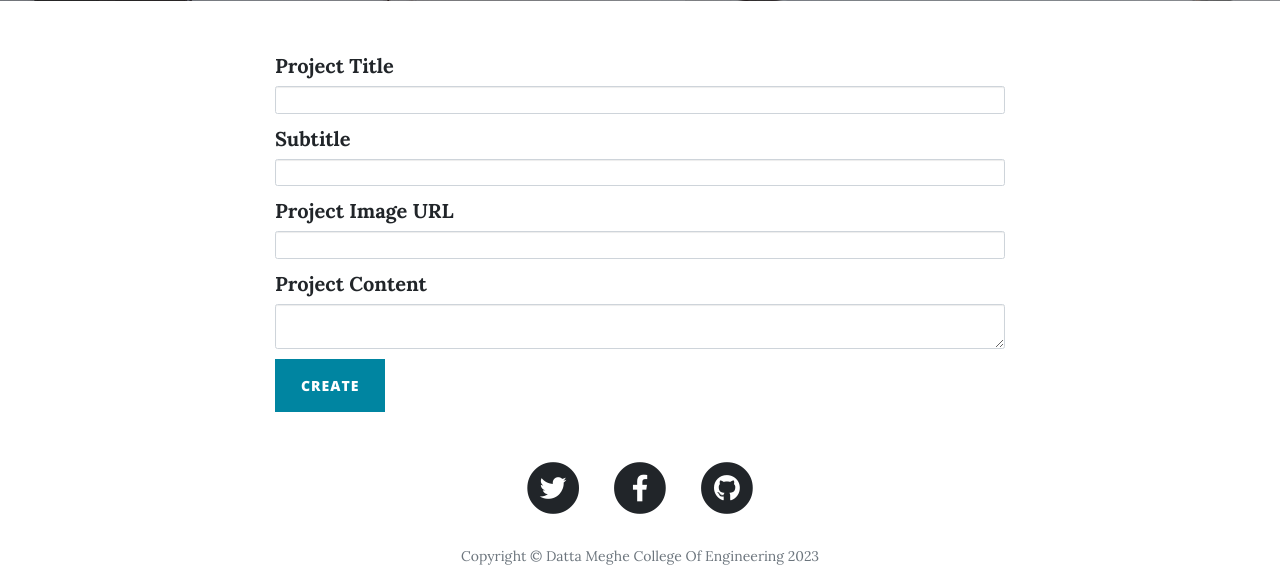
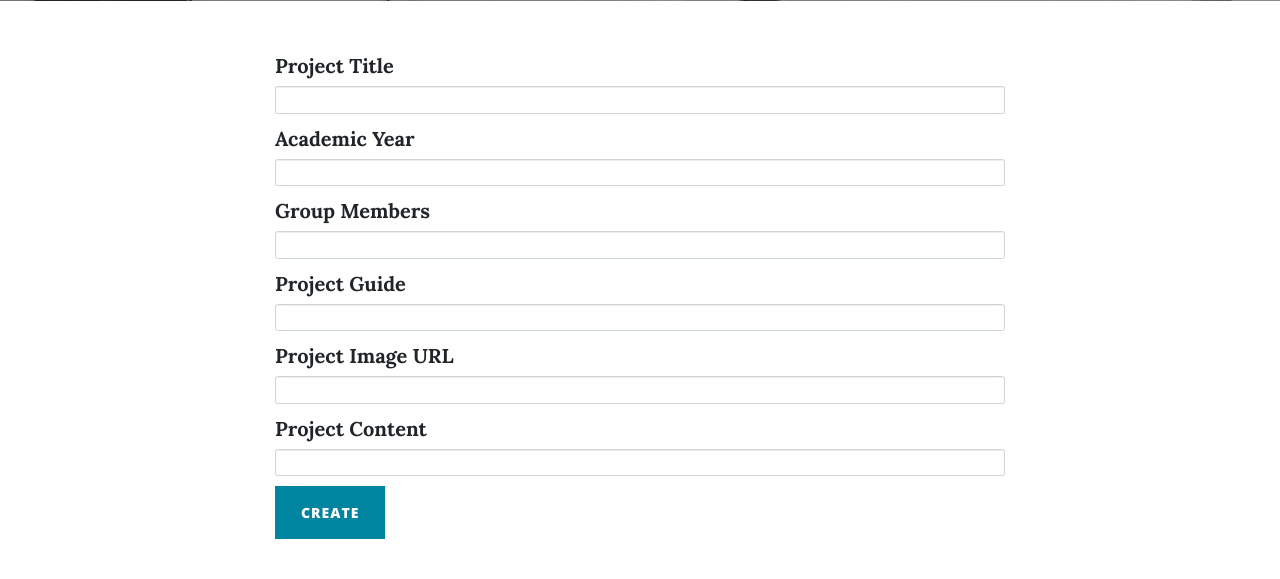
Before and after one commit to Vinay0022/E-campus, a Flask app: page /new-post in a window 1280 px wide. Shown: the part 531-1110 px from the top of the page. Run offline with Flask 2, Linux system fonts and the light colour scheme; some libraries are stand-ins or nearby versions.

Commit message:
Added input field for guide and members

```diff
--- a/app.py
+++ b/app.py
@@ -23,9 +23,9 @@ ckeditor = CKEditor(app)
 Bootstrap(app)
 
 ##CONNECT TO DB
-#app.config['SQLALCHEMY_DATABASE_URI'] = 'sqlite:///campus.db'
+app.config['SQLALCHEMY_DATABASE_URI'] = 'sqlite:///campus.db'
 #postgres://e_campus_nysh_user:DfhzcNtiUoNGaaDWJomXeTYFfoAymq4X@dpg-cftne69a6gdotcfm7p0g-a.oregon-postgres.render.com/e_campus_nysh
-app.config['SQLALCHEMY_DATABASE_URI'] = os.environ.get("DATABASE_URL")
+#app.config['SQLALCHEMY_DATABASE_URI'] = os.environ.get("DATABASE_URL")
 
 app.config['SQLALCHEMY_TRACK_MODIFICATIONS'] = False
 db = SQLAlchemy(app)
@@ -65,6 +65,8 @@ class BlogPost(db.Model):
     author_id = db.Column(db.Integer, db.ForeignKey("users.id"))
     title = db.Column(db.String(250), unique=True, nullable=False)
     subtitle = db.Column(db.String(250), nullable=False)
+    group = db.Column(db.String(250), unique=True, nullable=False)
+    guide = db.Column(db.String(250), nullable=False)
     date = db.Column(db.String(250), nullable=False)
     body = db.Column(db.Text, nullable=False)
     img_url = db.Column(db.String(250), nullable=False)
@@ -234,6 +236,8 @@ def add_new_post():
         new_post = BlogPost(
             title=form.title.data,
             subtitle=form.subtitle.data,
+            group=form.group.data,
+            guide=form.guide.data,
             body=form.body.data,
             img_url=form.img_url.data,
             author=current_user,
@@ -251,6 +255,8 @@ def edit_post(post_id):
     edit_form = CreateEventForm(
         title=post.title,
         subtitle=post.subtitle,
+        group=post.group,
+        guide=post.guide,
         img_url=post.img_url,
         author=current_user,
         body=post.body
@@ -258,6 +264,8 @@ def edit_post(post_id):
     if edit_form.validate_on_submit():
         post.title = edit_form.title.data
         post.subtitle = edit_form.subtitle.data
+        post.group = edit_form.group.data
+        post.guide = edit_form.guide.data
         post.img_url = edit_form.img_url.data
         post.body = edit_form.body.data
         db.session.commit()
--- a/forms.py
+++ b/forms.py
@@ -1,15 +1,17 @@
 from flask_wtf import FlaskForm
 from wtforms import StringField, SubmitField, PasswordField, SelectField, IntegerField
 from wtforms.validators import DataRequired, URL
-from flask_ckeditor import CKEditorField
+#from flask_ckeditor import CKEditorField
 
 
 ##WTForm
 class CreateEventForm(FlaskForm):
     title = StringField("Project Title", validators=[DataRequired()])
-    subtitle = StringField("Subtitle", validators=[DataRequired()])
+    subtitle = StringField("Academic Year", validators=[DataRequired()])
+    group = StringField("Group Members", validators=[DataRequired()])
+    guide = StringField("Project Guide", validators=[DataRequired()])
     img_url = StringField("Project Image URL", validators=[DataRequired(), URL()])
-    body = CKEditorField("Project Content", validators=[DataRequired()])
+    body = StringField("Project Content", validators=[DataRequired()])
     submit = SubmitField("Create")
 
 class RegisterForm(FlaskForm):
@@ -24,7 +26,7 @@ class LoginForm(FlaskForm):
     submit = SubmitField("Login")
 
 class CommentForm(FlaskForm):
-    comment = CKEditorField("Your views about this project", validators=[DataRequired()])
+    comment = StringField("Your views about this project", validators=[DataRequired()])
     submit = SubmitField("Comment")
 
 class GrievanceForm(FlaskForm):
@@ -33,7 +35,7 @@ class GrievanceForm(FlaskForm):
     title = StringField("Title", validators=[DataRequired()])
     email = StringField("Email", validators=[DataRequired()])
     phone_no = StringField("Phone number")
-    grievance = CKEditorField("Tell us about your issue", validators=[DataRequired()])
+    grievance = StringField("Tell us about your issue", validators=[DataRequired()])
     submit = SubmitField("Send")
 
 # class LostFoundForm(FlaskForm):
--- a/templates/post.html
+++ b/templates/post.html
@@ -9,6 +9,8 @@
           <div class="post-heading">
             <h1>{{post.title}}</h1>
             <h2 class="subheading">{{post.subtitle}}</h2>
+            <h3>{{post.group}}</h3>
+            <h4>{{post.guide}}</h4>
             <span class="meta">Posted by
               <a href="#">{{post.author.name}}</a>
               on {{post.date}}</span>
```
Also changed, not shown: campus.db (added).
